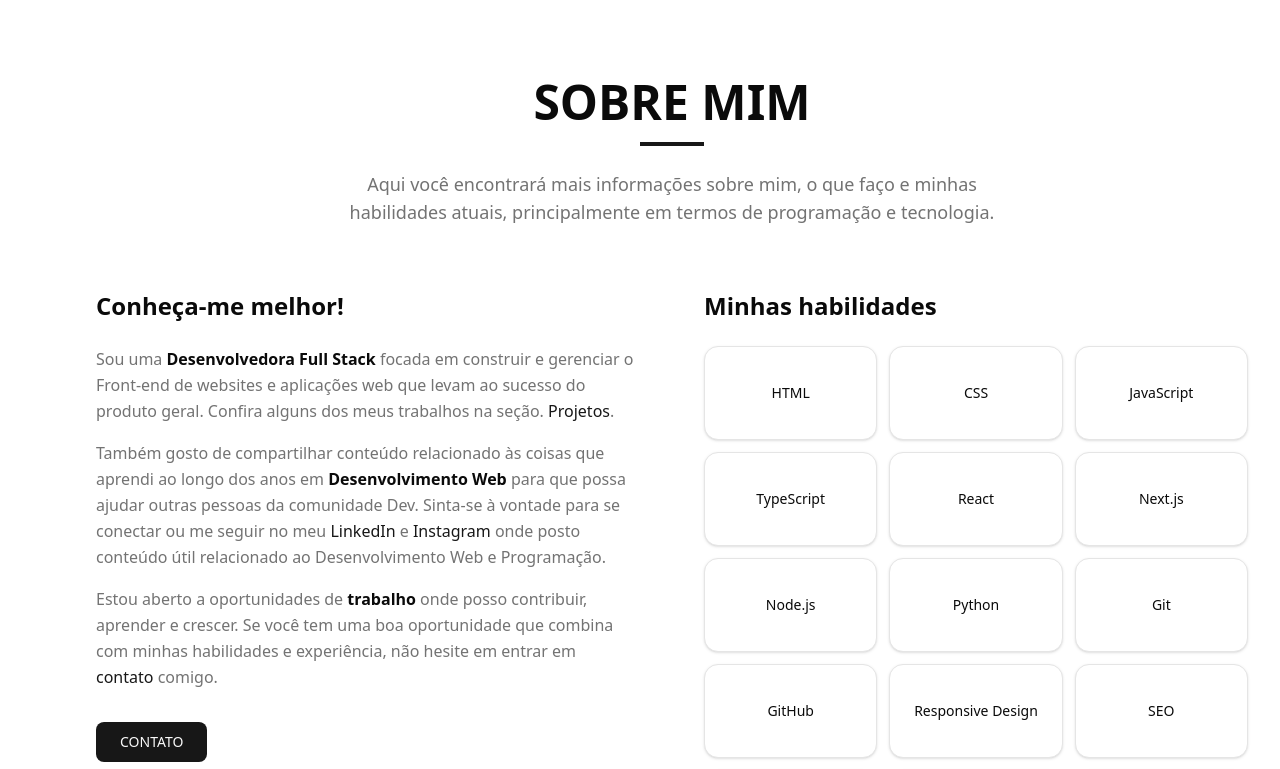
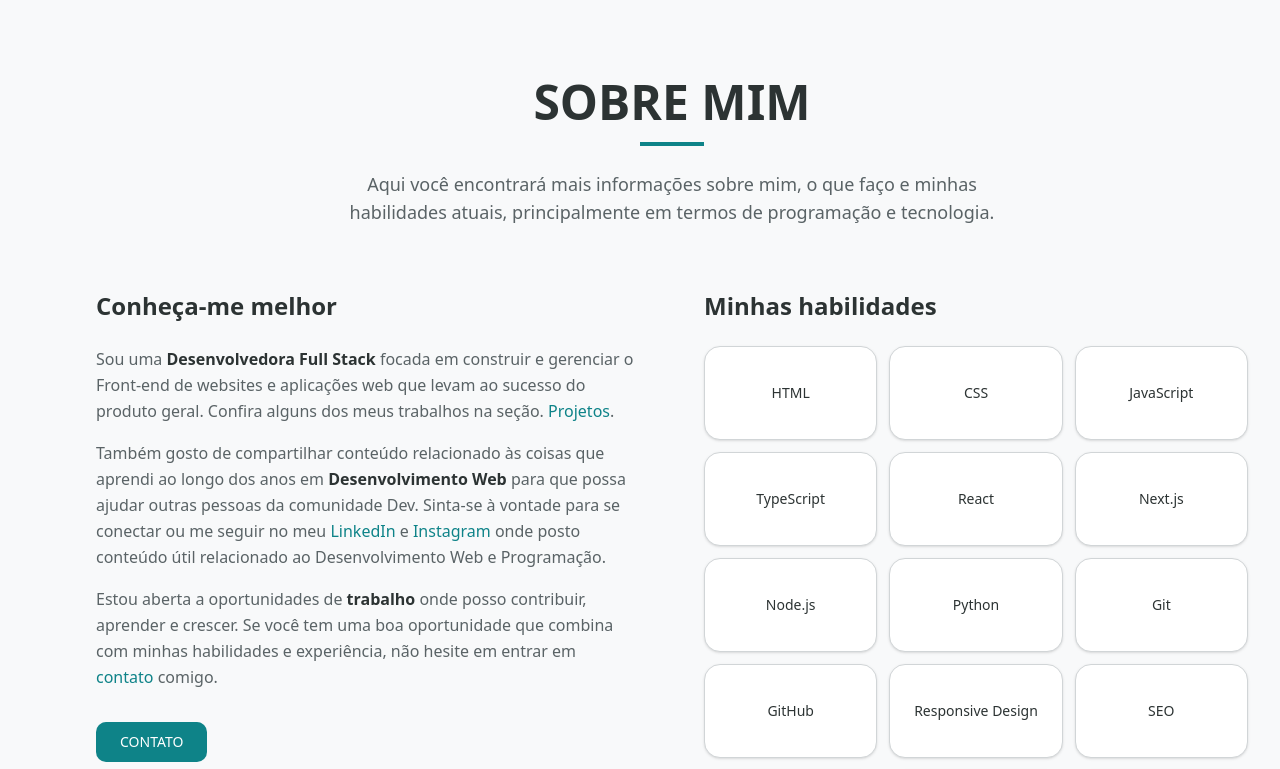
Before and after one commit to Errec/dthabata-portfolio, a Next.js app: page / in a window 1280 px wide. Shown: the part 802-1571 px from the top of the page. Built offline with nearby package versions, Linux system fonts and the light colour scheme.

Commit message:
feat: correct links

```diff
--- a/app/components/about.tsx
+++ b/app/components/about.tsx
@@ -43,7 +43,7 @@ export function About() {
         <div className="grid lg:grid-cols-2 gap-12 lg:gap-16">
           {/* Get to know me */}
           <div>
-            <h3 className="text-2xl font-bold text-foreground mb-6">Conheça-me melhor!</h3>
+            <h3 className="text-2xl font-bold text-foreground mb-6">Conheça-me melhor</h3>
 
             <div className="space-y-4 text-muted-foreground leading-relaxed">
               <p>
@@ -83,7 +83,7 @@ export function About() {
               </p>
 
               <p>
-                Estou aberto a oportunidades de <strong className="text-foreground">trabalho</strong> onde posso
+                Estou aberta a oportunidades de <strong className="text-foreground">trabalho</strong> onde posso
                 contribuir, aprender e crescer. Se você tem uma boa oportunidade que combina com minhas habilidades e
                 experiência, não hesite em entrar em
                 {" "}
@@ -119,7 +119,7 @@ export function About() {
             <div className="mt-8 p-6 bg-muted rounded-lg">
               <h4 className="text-lg font-semibold text-foreground mb-2">Vamos trabalhar juntos?</h4>
               <p className="text-muted-foreground mb-4">
-                Estou sempre interessado em novos projetos e oportunidades de colaboração.
+                Estou sempre interessada em novos projetos e oportunidades de colaboração.
               </p>
               <Button variant="outline" asChild>
                 <Link href="#contact">Iniciar conversa</Link>
--- a/app/components/sidebar.tsx
+++ b/app/components/sidebar.tsx
@@ -8,31 +8,31 @@ import { Tooltip, TooltipContent, TooltipProvider, TooltipTrigger } from "@/app/
 const socialLinks = [
   {
     name: "GitHub",
-    href: "https://github.com/seuusuario",
+    href: "https://github.com/dthabata",
     icon: Github,
     color: "hover:text-foreground",
   },
   {
     name: "LinkedIn",
-    href: "https://linkedin.com/in/seuusuario",
+    href: "https://linkedin.com/in/thabatadornelas",
     icon: Linkedin,
     color: "hover:text-blue-600",
   },
   {
     name: "Instagram",
-    href: "https://instagram.com/seuusuario",
+    href: "https://instagram.com/thabatadornelas",
     icon: Instagram,
     color: "hover:text-pink-600",
   },
   {
     name: "Twitter",
-    href: "https://twitter.com/seuusuario",
+    href: "https://twitter.com/thabatadornelas",
     icon: Twitter,
     color: "hover:text-blue-400",
   },
   {
     name: "Email",
-    href: "mailto:seu@email.com",
+    href: "mailto:dornelasthabata@gmail.com",
     icon: Mail,
     color: "hover:text-green-600",
   },
--- a/app/globals.css
+++ b/app/globals.css
@@ -1,90 +1,99 @@
-@import 'tailwindcss';
-@import 'tw-animate-css';
+@import "tailwindcss";
+@import "tw-animate-css";
+
 @custom-variant dark (&:is(.dark *));
 
 :root {
-  --sage-green: #DEE8CE;
-  --terracotta: #BB6653;
-  --orange: #F08B51;
-  --cream: #FFF8E8;
+  /* Updated to modern teal/petrol palette from ColorHunt */
+  /* Custom color palette - Modern & Professional */
+  --dark-gray: #2c3333;
+  --petrol: #2e4f4f;
+  --teal: #0e8388;
+  --mint: #cbe4de;
 
-  --sage-green-rgb: 222, 232, 206;
-  --terracotta-rgb: 187, 102, 83;
-  --orange-rgb: 240, 139, 81;
-  --cream-rgb: 255, 248, 232;
+  /* RGB values for patterns */
+  --dark-gray-rgb: 44, 51, 51;
+  --petrol-rgb: 46, 79, 79;
+  --teal-rgb: 14, 131, 136;
+  --mint-rgb: 203, 228, 222;
 
-  --pattern-opacity: 0.03;
-  --pattern-size: 60px;
-  --card: oklch(1 0 0);
-  --card-foreground: oklch(0.145 0 0);
-  --popover: oklch(1 0 0);
-  --popover-foreground: oklch(0.145 0 0);
-  --primary: oklch(0.205 0 0);
-  --primary-foreground: oklch(0.985 0 0);
-  --secondary: oklch(0.97 0 0);
-  --secondary-foreground: oklch(0.205 0 0);
-  --muted: oklch(0.97 0 0);
-  --muted-foreground: oklch(0.556 0 0);
-  --accent: oklch(0.97 0 0);
-  --accent-foreground: oklch(0.205 0 0);
-  --destructive: oklch(0.577 0.245 27.325);
-  --destructive-foreground: oklch(0.98 0.01 85);
-  --border: oklch(0.922 0 0);
-  --input: oklch(0.922 0 0);
-  --ring: oklch(0.708 0 0);
-  --chart-1: oklch(0.646 0.222 41.116);
-  --chart-2: oklch(0.6 0.118 184.704);
-  --chart-3: oklch(0.398 0.07 227.392);
-  --chart-4: oklch(0.828 0.189 84.429);
-  --chart-5: oklch(0.769 0.188 70.08);
-  --radius: 0.625rem;
-  --sidebar: oklch(0.985 0 0);
-  --sidebar-foreground: oklch(0.145 0 0);
-  --sidebar-primary: oklch(0.205 0 0);
-  --sidebar-primary-foreground: oklch(0.985 0 0);
-  --sidebar-accent: oklch(0.97 0 0);
-  --sidebar-accent-foreground: oklch(0.205 0 0);
-  --sidebar-border: oklch(0.922 0 0);
-  --sidebar-ring: oklch(0.708 0 0);
-  --background: oklch(1 0 0);
-  --foreground: oklch(0.145 0 0);
+  /* Pattern settings */
+  --pattern-opacity: 0.06;
+  --pattern-size: 80px;
+
+  /* Using direct hex colors from the palette instead of oklch */
+  /* Light theme with teal accents */
+  --background: #f8f9fa;
+  --foreground: #2c3333;
+  --card: #ffffff;
+  --card-foreground: #2c3333;
+  --popover: #ffffff;
+  --popover-foreground: #2c3333;
+  --primary: #0e8388;
+  --primary-foreground: #ffffff;
+  --secondary: #2e4f4f;
+  --secondary-foreground: #ffffff;
+  --muted: #e8eced;
+  --muted-foreground: #5a6366;
+  --accent: #cbe4de;
+  --accent-foreground: #2c3333;
+  --destructive: #dc2626;
+  --destructive-foreground: #ffffff;
+  --border: #d1d5d7;
+  --input: #d1d5d7;
+  --ring: #0e8388;
+  --chart-1: #0e8388;
+  --chart-2: #2e4f4f;
+  --chart-3: #cbe4de;
+  --chart-4: #6eb5b9;
+  --chart-5: #4a7c7f;
+  --radius: 0.75rem;
+  --sidebar: #f8f9fa;
+  --sidebar-foreground: #2c3333;
+  --sidebar-primary: #0e8388;
+  --sidebar-primary-foreground: #ffffff;
+  --sidebar-accent: #cbe4de;
+  --sidebar-accent-foreground: #2c3333;
+  --sidebar-border: #d1d5d7;
+  --sidebar-ring: #0e8388;
 }
 
 .dark {
   --pattern-opacity: 0.05;
 
-  --background: oklch(0.145 0 0);
-  --foreground: oklch(0.985 0 0);
-  --card: oklch(0.205 0 0);
-  --card-foreground: oklch(0.985 0 0);
-  --popover: oklch(0.205 0 0);
-  --popover-foreground: oklch(0.985 0 0);
-  --primary: oklch(0.922 0 0);
-  --primary-foreground: oklch(0.205 0 0);
-  --secondary: oklch(0.269 0 0);
-  --secondary-foreground: oklch(0.985 0 0);
-  --muted: oklch(0.269 0 0);
-  --muted-foreground: oklch(0.708 0 0);
-  --accent: oklch(0.269 0 0);
-  --accent-foreground: oklch(0.985 0 0);
-  --destructive: oklch(0.704 0.191 22.216);
-  --destructive-foreground: oklch(0.95 0.01 85);
-  --border: oklch(1 0 0 / 10%);
-  --input: oklch(1 0 0 / 15%);
-  --ring: oklch(0.556 0 0);
-  --chart-1: oklch(0.488 0.243 264.376);
-  --chart-2: oklch(0.696 0.17 162.48);
-  --chart-3: oklch(0.769 0.188 70.08);
-  --chart-4: oklch(0.627 0.265 303.9);
-  --chart-5: oklch(0.645 0.246 16.439);
-  --sidebar: oklch(0.205 0 0);
-  --sidebar-foreground: oklch(0.985 0 0);
-  --sidebar-primary: oklch(0.488 0.243 264.376);
-  --sidebar-primary-foreground: oklch(0.985 0 0);
-  --sidebar-accent: oklch(0.269 0 0);
-  --sidebar-accent-foreground: oklch(0.985 0 0);
-  --sidebar-border: oklch(1 0 0 / 10%);
-  --sidebar-ring: oklch(0.556 0 0);
+  /* Dark theme with teal accents using hex colors */
+  --background: #1a1d1d;
+  --foreground: #e8eced;
+  --card: #242828;
+  --card-foreground: #e8eced;
+  --popover: #1a1d1d;
+  --popover-foreground: #e8eced;
+  --primary: #0e8388;
+  --primary-foreground: #ffffff;
+  --secondary: #2e4f4f;
+  --secondary-foreground: #ffffff;
+  --muted: #2c3333;
+  --muted-foreground: #9ca3a6;
+  --accent: #cbe4de;
+  --accent-foreground: #1a1d1d;
+  --destructive: #dc2626;
+  --destructive-foreground: #e8eced;
+  --border: #3a4040;
+  --input: #3a4040;
+  --ring: #0e8388;
+  --chart-1: #0e8388;
+  --chart-2: #2e4f4f;
+  --chart-3: #cbe4de;
+  --chart-4: #6eb5b9;
+  --chart-5: #4a7c7f;
+  --sidebar: #1a1d1d;
+  --sidebar-foreground: #e8eced;
+  --sidebar-primary: #0e8388;
+  --sidebar-primary-foreground: #ffffff;
+  --sidebar-accent: #2c3333;
+  --sidebar-accent-foreground: #9ca3a6;
+  --sidebar-border: #3a4040;
+  --sidebar-ring: #0e8388;
 }
 
 @theme inline {
@@ -125,10 +134,11 @@
   --color-sidebar-border: var(--sidebar-border);
   --color-sidebar-ring: var(--sidebar-ring);
 
-  --color-sage: var(--sage-green);
-  --color-terracotta: var(--terracotta);
-  --color-orange: var(--orange);
-  --color-cream: var(--cream);
+  /* Custom color utilities for modern teal palette */
+  --color-dark-gray: #2c3333;
+  --color-petrol: #2e4f4f;
+  --color-teal: #0e8388;
+  --color-mint: #cbe4de;
 }
 
 @layer base {
@@ -140,45 +150,113 @@
   }
 }
 
+/* Modern tech background with geometric patterns and subtle gradients */
 .geometric-bg {
   position: relative;
   overflow: hidden;
 }
 
 .geometric-bg::before {
-  content: '';
+  content: "";
   position: absolute;
   top: 0;
   left: 0;
   right: 0;
   bottom: 0;
-  background-image:
-    linear-gradient(45deg, transparent 25%, rgba(var(--terracotta-rgb), var(--pattern-opacity)) 25%, rgba(var(--terracotta-rgb), var(--pattern-opacity)) 50%, transparent 50%, transparent 75%, rgba(var(--terracotta-rgb), var(--pattern-opacity)) 75%),
-    linear-gradient(-45deg, transparent 25%, rgba(var(--orange-rgb), var(--pattern-opacity)) 25%, rgba(var(--orange-rgb), var(--pattern-opacity)) 50%, transparent 50%, transparent 75%, rgba(var(--orange-rgb), var(--pattern-opacity)) 75%);
-  background-size: var(--pattern-size) var(--pattern-size);
-  background-position: 0 0, 30px 30px;
+  background: radial-gradient(circle at 20% 30%, rgba(var(--teal-rgb), 0.08) 0%, transparent 50%),
+    radial-gradient(circle at 80% 70%, rgba(var(--mint-rgb), 0.12) 0%, transparent 50%),
+    radial-gradient(circle at 50% 50%, rgba(var(--petrol-rgb), 0.06) 0%, transparent 60%),
+    linear-gradient(
+      135deg,
+      transparent 25%,
+      rgba(var(--teal-rgb), var(--pattern-opacity)) 25%,
+      rgba(var(--teal-rgb), var(--pattern-opacity)) 27%,
+      transparent 27%,
+      transparent 73%,
+      rgba(var(--teal-rgb), var(--pattern-opacity)) 73%,
+      rgba(var(--teal-rgb), var(--pattern-opacity)) 75%,
+      transparent 75%
+    ),
+    linear-gradient(
+      45deg,
+      transparent 30%,
+      rgba(var(--petrol-rgb), calc(var(--pattern-opacity) * 0.8)) 30%,
+      rgba(var(--petrol-rgb), calc(var(--pattern-opacity) * 0.8)) 32%,
+      transparent 32%
+    ),
+    repeating-linear-gradient(
+      90deg,
+      rgba(var(--mint-rgb), calc(var(--pattern-opacity) * 0.5)) 0px,
+      transparent 1px,
+      transparent 40px,
+      rgba(var(--mint-rgb), calc(var(--pattern-opacity) * 0.5)) 41px
+    );
+  background-size: 800px 800px, 900px 900px, 1000px 1000px, var(--pattern-size) var(--pattern-size),
+    calc(var(--pattern-size) * 2) calc(var(--pattern-size) * 2), 100% 100%;
+  background-position: 0% 0%, 100% 100%, 50% 50%, 0 0, 40px 40px, 0 0;
   pointer-events: none;
   z-index: -1;
+  animation: modernFloat 35s ease-in-out infinite;
 }
 
-.text-sage { color: var(--sage-green); }
-.text-terracotta { color: var(--terracotta); }
-.text-orange { color: var(--orange); }
-.text-cream { color: var(--cream); }
+@keyframes modernFloat {
+  0%,
+  100% {
+    background-position: 0% 0%, 100% 100%, 50% 50%, 0 0, 40px 40px, 0 0;
+    opacity: 1;
+  }
+  50% {
+    background-position: 100% 100%, 0% 0%, 50% 50%, 20px 20px, 60px 60px, 0 0;
+    opacity: 0.85;
+  }
+}
 
-.bg-sage { background-color: var(--sage-green); }
-.bg-terracotta { background-color: var(--terracotta); }
-.bg-orange { background-color: var(--orange); }
-.bg-cream { background-color: var(--cream); }
+/* Custom color utilities for modern teal palette */
+.text-dark-gray {
+  color: #2c3333;
+}
+.text-petrol {
+  color: #2e4f4f;
+}
+.text-teal {
+  color: #0e8388;
+}
+.text-mint {
+  color: #cbe4de;
+}
 
-.border-sage { border-color: var(--sage-green); }
-.border-terracotta { border-color: var(--terracotta); }
-.border-orange { border-color: var(--orange); }
+.bg-dark-gray {
+  background-color: #2c3333;
+}
+.bg-petrol {
+  background-color: #2e4f4f;
+}
+.bg-teal {
+  background-color: #0e8388;
+}
+.bg-mint {
+  background-color: #cbe4de;
+}
 
+.border-dark-gray {
+  border-color: #2c3333;
+}
+.border-petrol {
+  border-color: #2e4f4f;
+}
+.border-teal {
+  border-color: #0e8388;
+}
+.border-mint {
+  border-color: #cbe4de;
+}
+
+/* Smooth transitions */
 * {
   transition: background-color 0.3s ease, color 0.3s ease, border-color 0.3s ease;
 }
 
+/* Custom scrollbar */
 ::-webkit-scrollbar {
   width: 8px;
 }
@@ -196,11 +274,18 @@
   background: var(--accent);
 }
 
+/* Smooth scroll behavior */
 html {
   scroll-behavior: smooth;
 }
 
-h1, h2, h3, h4, h5, h6 {
+/* Text balance for better typography */
+h1,
+h2,
+h3,
+h4,
+h5,
+h6 {
   text-wrap: balance;
 }
 
@@ -208,6 +293,7 @@ p {
   text-wrap: pretty;
 }
 
+/* Mobile sidebar social links */
 @media (max-width: 1023px) {
   .mobile-social-links {
     display: flex;
```
Also changed, not shown: app/layout.tsx (+8 -8 lines).
